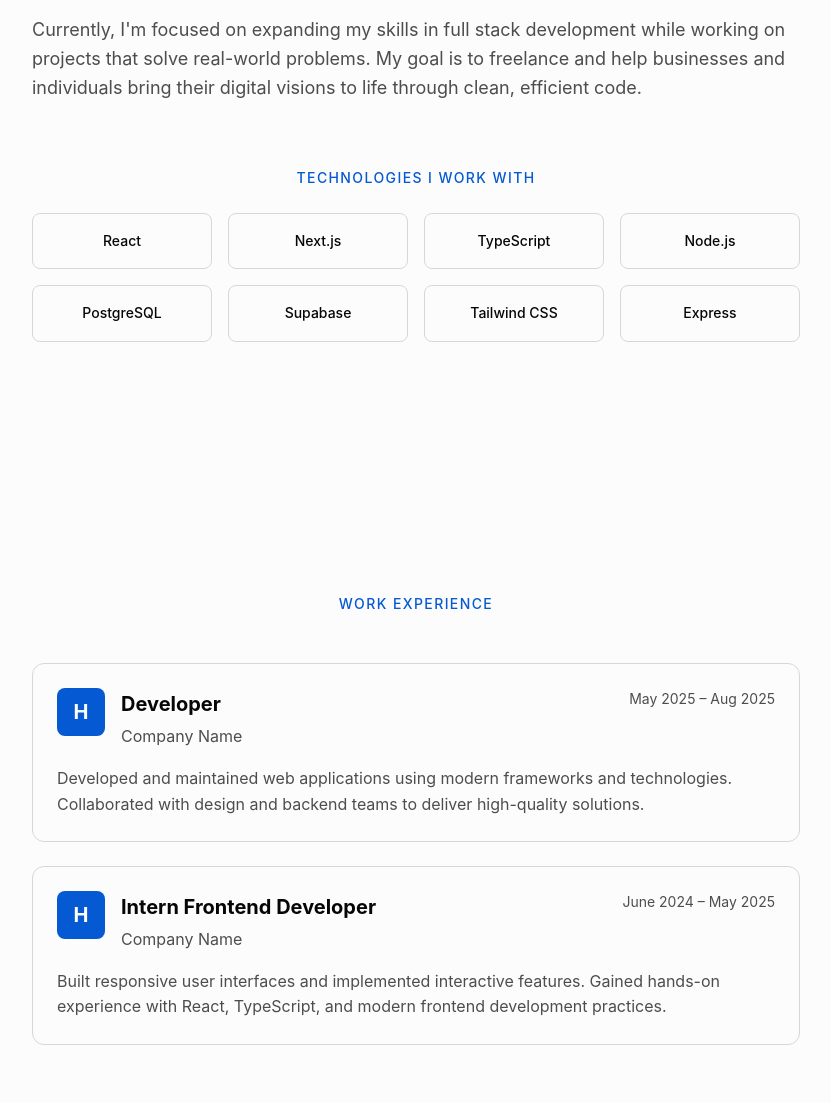
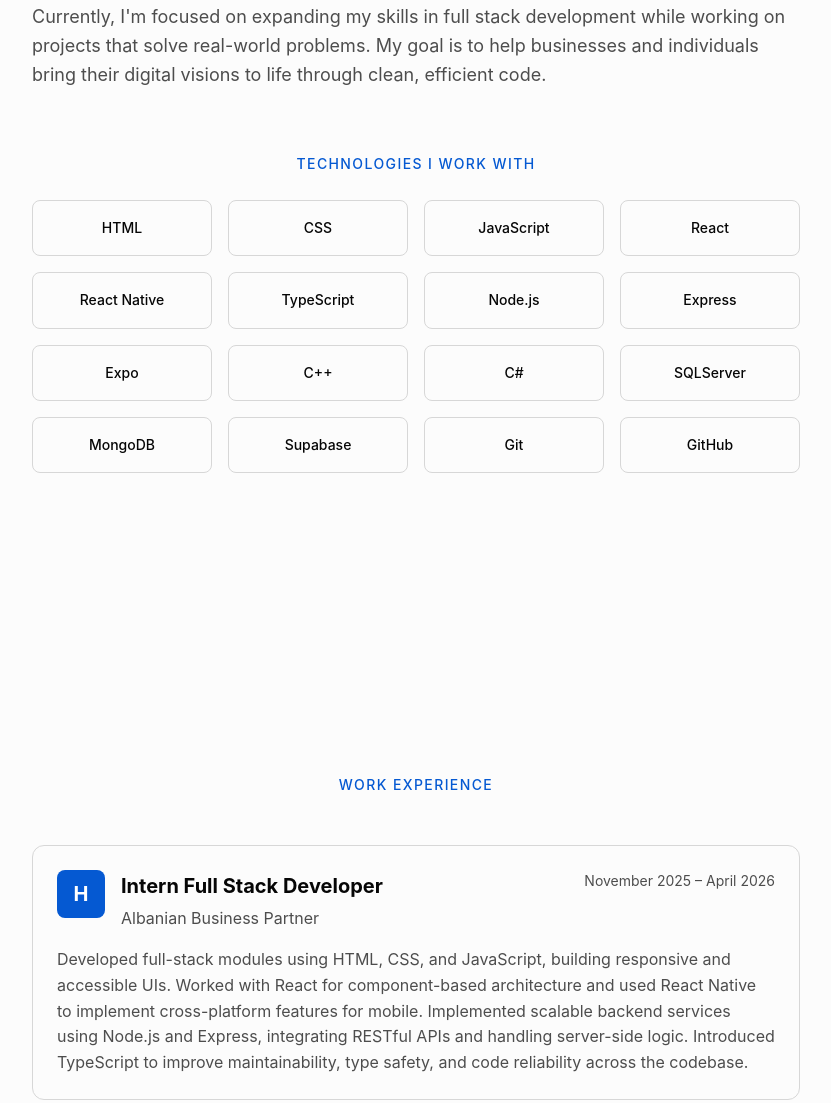
Before and after one commit to Flavio-07/about-me, a plain HTML site: page index.html in a window 1280 px wide. Shown: the part 1277-2380 px from the top of the page, without its empty margins (224-1055 px from the left). Drawn offline with Linux system fonts and the light colour scheme.

Commit message:
Updated UI and made several improvements

```diff
--- a/index.html
+++ b/index.html
@@ -184,13 +184,13 @@
                         </p>
                         <p>
                             My expertise spans both frontend and backend development. I specialize in building modern,
-                            performance-optimized web applications using cutting-edge technologies like React, Next.js, TypeScript,
+                            performance-optimized web applications using cutting-edge technologies like React, TypeScript,
                             and Node.js. I'm particularly drawn to creating intuitive user interfaces that not only look beautiful
                             but provide seamless functionality.
                         </p>
                         <p>
                             Currently, I'm focused on expanding my skills in full stack development while working on projects that
-                            solve real-world problems. My goal is to freelance and help businesses and individuals bring their
+                            solve real-world problems. My goal is to help businesses and individuals bring their
                             digital visions to life through clean, efficient code.
                         </p>
                     </div>
@@ -199,14 +199,25 @@
                     <div class="technologies">
                         <h3 class="technologies-title">Technologies I Work With</h3>
                         <div class="tech-grid">
+                            <div class="tech-item">HTML</div>
+                            <div class="tech-item">CSS</div>
+                            <div class="tech-item">JavaScript</div>
                             <div class="tech-item">React</div>
-                            <div class="tech-item">Next.js</div>
+                            <div class="tech-item">React Native</div>
                             <div class="tech-item">TypeScript</div>
                             <div class="tech-item">Node.js</div>
-                            <div class="tech-item">PostgreSQL</div>
+                            <div class="tech-item">Express</div>
+                            <div class="tech-item">Expo</div>
+                            <div class="tech-item">C++</div>
+                            <div class="tech-item">C#</div>
+                            <div class="tech-item">SQLServer</div>
+                            <div class="tech-item">MongoDB</div>
                             <div class="tech-item">Supabase</div>
-                            <div class="tech-item">Tailwind CSS</div>
-                            <div class="tech-item">Express</div>
+                            <div class="tech-item">Git</div>
+                            <div class="tech-item">GitHub</div>
+
+
+
                         </div>
                     </div>
                 </div>
@@ -224,32 +235,17 @@
                                 <div class="experience-info">
                                     <div class="experience-logo">H</div>
                                     <div>
-                                        <h3 class="experience-title">Developer</h3>
-                                        <p class="experience-company">Company Name</p>
+                                        <h3 class="experience-title">Intern Full Stack Developer</h3>
+                                        <p class="experience-company">Albanian Business Partner</p>
                                     </div>
                                 </div>
-                                <div class="experience-date">May 2025 – Aug 2025</div>
+                                <div class="experience-date">November 2025 – April 2026</div>
                             </div>
                             <p class="experience-description">
-                                Developed and maintained web applications using modern frameworks and technologies. Collaborated with
-                                design and backend teams to deliver high-quality solutions.
-                            </p>
-                        </div>
-
-                        <div class="experience-card">
-                            <div class="experience-header">
-                                <div class="experience-info">
-                                    <div class="experience-logo">H</div>
-                                    <div>
-                                        <h3 class="experience-title">Intern Frontend Developer</h3>
-                                        <p class="experience-company">Company Name</p>
-                                    </div>
-                                </div>
-                                <div class="experience-date">June 2024 – May 2025</div>
-                            </div>
-                            <p class="experience-description">
-                                Built responsive user interfaces and implemented interactive features. Gained hands-on experience with
-                                React, TypeScript, and modern frontend development practices.
+                                Developed full-stack modules using HTML, CSS, and JavaScript, building responsive and accessible UIs.
+                                Worked with React for component-based architecture and used React Native to implement cross-platform features for mobile.
+                                Implemented scalable backend services using Node.js and Express, integrating RESTful APIs and handling server-side logic.
+                                Introduced TypeScript to improve maintainability, type safety, and code reliability across the codebase.
                             </p>
                         </div>
                     </div>
@@ -268,8 +264,8 @@
                                 <div class="education-info">
                                     <div class="education-logo">G</div>
                                     <div>
-                                        <h3 class="education-title">Information and Communication Technology</h3>
-                                        <p class="education-school">Hermann Gmeiner Vocational High School</p>
+                                        <h3 class="education-title">Hermann Gmeiner Vocational High School</h3>
+                                        <p class="education-school">Information and Communication Technology</p>
                                     </div>
                                 </div>
                                 <div class="education-date">2023 – 2027</div>
@@ -300,15 +296,17 @@
                         <div class="project-card">
                             <div class="project-image project-image-blue"></div>
                             <div class="project-content">
-                                <h3 class="project-title">Project Alpha</h3>
+                                <h3 class="project-title">TiranaHub</h3>
                                 <p class="project-description">
                                     A modern web application with real-time features and elegant design. Built with cutting-edge
                                     technologies.
                                 </p>
                                 <div class="project-tags">
-                                    <span class="project-tag">Next.js</span>
-                                    <span class="project-tag">PostgreSQL</span>
-                                    <span class="project-tag">Tailwind CSS</span>
+                                    <span class="project-tag">HTML</span>
+                                    <span class="project-tag">CSS</span>
+                                    <span class="project-tag">JavaScript</span>
+                                    <span class="project-tag">Node.js</span>
+                                    <span class="project-tag">MongoDB</span>
                                 </div>
                             </div>
                         </div>
@@ -316,14 +314,13 @@
                         <div class="project-card">
                             <div class="project-image project-image-green"></div>
                             <div class="project-content">
-                                <h3 class="project-title">Project Beta</h3>
+                                <h3 class="project-title">ShikoIPTV</h3>
                                 <p class="project-description">
                                     An innovative solution for managing workflows and team collaboration with powerful features.
                                 </p>
                                 <div class="project-tags">
-                                    <span class="project-tag">React</span>
-                                    <span class="project-tag">Supabase</span>
-                                    <span class="project-tag">TypeScript</span>
+                                    <span class="project-tag">C#</span>
+                                    <span class="project-tag">WPF</span>
                                 </div>
                             </div>
                         </div>
@@ -331,14 +328,15 @@
                         <div class="project-card">
                             <div class="project-image project-image-orange"></div>
                             <div class="project-content">
-                                <h3 class="project-title">Project Gamma</h3>
+                                <h3 class="project-title">MyHealthApp (In Progress)</h3>
                                 <p class="project-description">
                                     A powerful analytics dashboard with beautiful data visualizations and real-time updates.
                                 </p>
                                 <div class="project-tags">
-                                    <span class="project-tag">Next.js</span>
-                                    <span class="project-tag">Prisma</span>
-                                    <span class="project-tag">Charts</span>
+                                    <span class="project-tag">React Native</span>
+                                    <span class="project-tag">Expo</span>
+                                    <span class="project-tag">Node.js</span>
+                                    <span class="project-tag">MongoDB</span>
                                 </div>
                             </div>
                         </div>
--- a/styles.css
+++ b/styles.css
@@ -74,7 +74,7 @@ body {
   padding: 0.75rem 1.5rem;
   background-color: color-mix(in oklch, var(--card) 80%, transparent);
   backdrop-filter: blur(24px);
-  border: 2px solid color-mix(in oklch, var(--accent) 30%, transparent);
+  border: 2px solid cornflowerblue;
   border-radius: 9999px;
   box-shadow: 0 4px 6px -1px rgba(0, 0, 0, 0.1), 0 2px 4px -1px color-mix(in oklch, var(--accent) 10%, transparent);
   transition: all 0.5s ease;
@@ -82,7 +82,7 @@ body {
 
 .nav-pill.scrolled {
   background-color: color-mix(in oklch, var(--card) 95%, transparent);
-  border-color: color-mix(in oklch, var(--accent) 40%, transparent);
+  border: 2px solid cornflowerblue;
   box-shadow: 0 20px 25px -5px rgba(0, 0, 0, 0.1), 0 10px 10px -5px color-mix(in oklch, var(--accent) 20%, transparent);
 }
 
@@ -189,11 +189,10 @@ html:not(.dark) .theme-toggle .icon-sun {
   border-radius: 9999px;
   cursor: pointer;
   transition: all 0.3s;
+
+
 }
 
-.mobile-menu-btn:hover {
-  background-color: color-mix(in oklch, var(--accent) 20%, transparent);
-}
 
 .mobile-menu-btn .icon-menu {
   display: block;
@@ -219,7 +218,7 @@ html:not(.dark) .theme-toggle .icon-sun {
   right: 1rem;
   background-color: color-mix(in oklch, var(--card) 95%, transparent);
   backdrop-filter: blur(48px);
-  border: 2px solid color-mix(in oklch, var(--accent) 40%, transparent);
+  border: 2px solid cornflowerblue;
   border-radius: 1.5rem;
   box-shadow: 0 20px 25px -5px rgba(0, 0, 0, 0.1), 0 10px 10px -5px color-mix(in oklch, var(--accent) 20%, transparent);
   overflow: hidden;
@@ -454,7 +453,7 @@ html:not(.dark) .mobile-theme-toggle .icon-sun {
 }
 
 .btn-secondary {
-  border: 2px solid color-mix(in oklch, var(--accent) 50%, transparent);
+  border: 2px solid cornflowerblue;
   background: none;
   color: var(--foreground);
   box-shadow: 0 2px 4px -1px rgba(0, 0, 0, 0.1);
```
